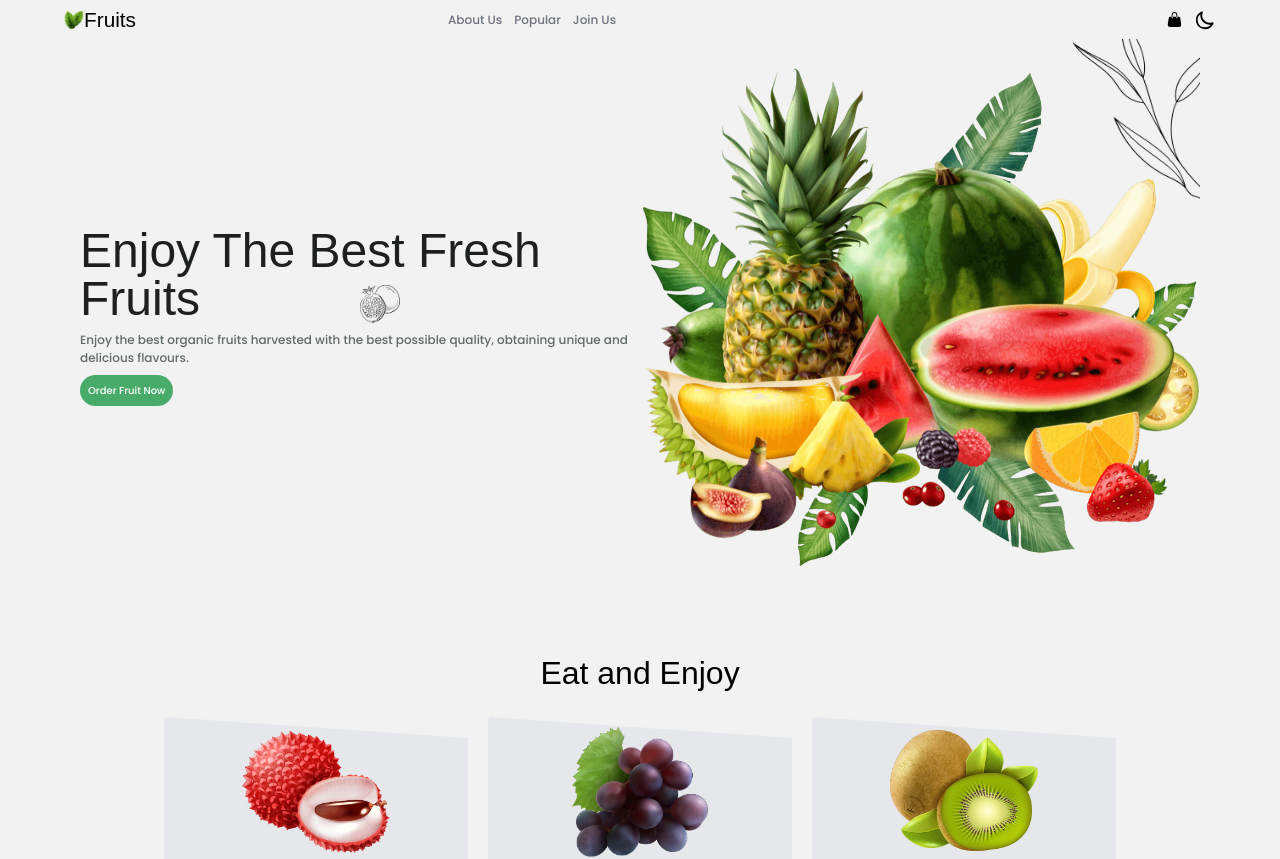
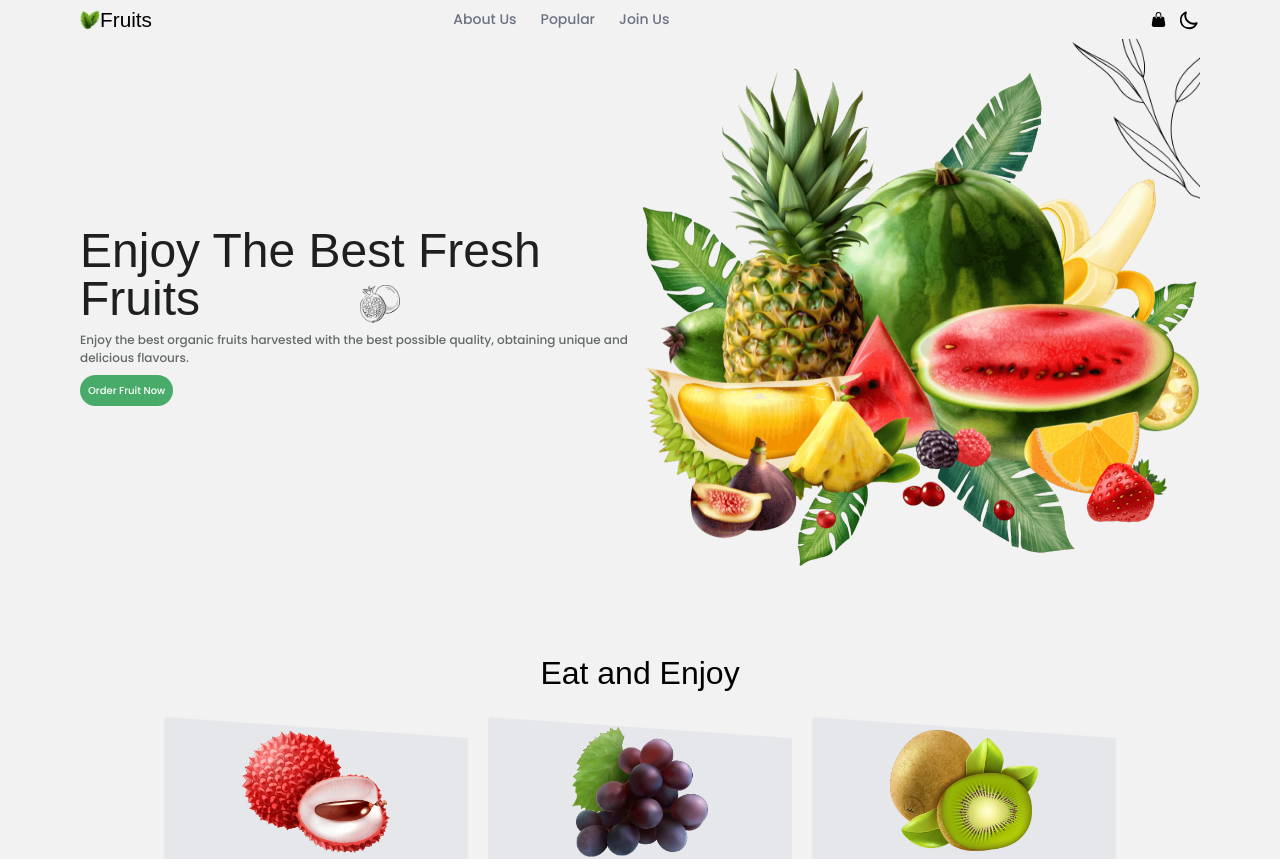
Before and after one commit to micheal-Oluwafemi/fruitful-treats, a React (Vite) app: page / in a window 1280 px wide. Shown: the top 859 px of the page. Built offline with nearby package versions, Linux system fonts and the light colour scheme; a web font is replaced by a local one.

Commit message:
Updated Navbar.jsxx

```diff
--- a/src/components/Navbar.jsx
+++ b/src/components/Navbar.jsx
@@ -54,7 +54,7 @@ const Navbar = () => {
           scrolled
             ? 'bg-[rgba(255,255,255,0.44)] dark:bg-bgTransparent  animate__animated animate__fadeInDown'
             : 'bg-containerColor dark:bg-titleColor'
-        } w-full flex flow-row items-center justify-between font-poppins dark:text-white py-1 fixed md:px-16 xl:px-[35rem] px-3  z-[99999999999999938892992924949249472747247]`}
+        } w-full flex flow-row items-center justify-between font-poppins dark:text-white py-1 fixed md:px-20 xlg:px-[15rem] px-4 z-[99999999999999938892992924949249472747247]`}
       >
         <div className='flex items-center w-1/3'>
           <img src={logo} alt='' className='w-5 h-5' />
@@ -73,7 +73,7 @@ const Navbar = () => {
         </div>
 
         <div className='w-1/3'>
-          <div className='md:flex flex-row hidden items-center gap-3'>
+          <div className='md:flex flex-row hidden items-center gap-6'>
             {links.map((item) => (
               <div key={item.id}>
                 <a href={`#${item.navLink}`}>
@@ -83,7 +83,7 @@ const Navbar = () => {
                       active === item.navLink
                         ? 'text-green-500'
                         : 'text-gray-500 dark:text-white'
-                    } text-[12px] font-medium cursor-pointer`}
+                    } text-[14px] font-medium cursor-pointer`}
                   >
                     {item.name}
                   </h3>
--- a/src/pages/Home.jsx
+++ b/src/pages/Home.jsx
@@ -7,7 +7,7 @@ import Footer from '../components/Footer';
 
 const Home = ({ theme }) => {
   return (
-    <div className='md:px-20 xl:px-[35rem] px-4 w-full'>
+    <div className='md:px-20 xlg:px-[15rem] px-4 w-full'>
       <Showcase theme={theme} />
       <Enjoy />
       <About theme={theme} />
--- a/tailwind.config.js
+++ b/tailwind.config.js
@@ -23,7 +23,9 @@ export default {
         xs: '450px',
         md: '658px',
         lg: '976px',
-        xl: '2560px',
+        xl: '1024px',
+        xxl: '2560px',
+        xlg: '1440px',
       },
       fontFamily: {
         cherryBoom: ['"Cherry Bomb One"', 'sans-serif'],
```
